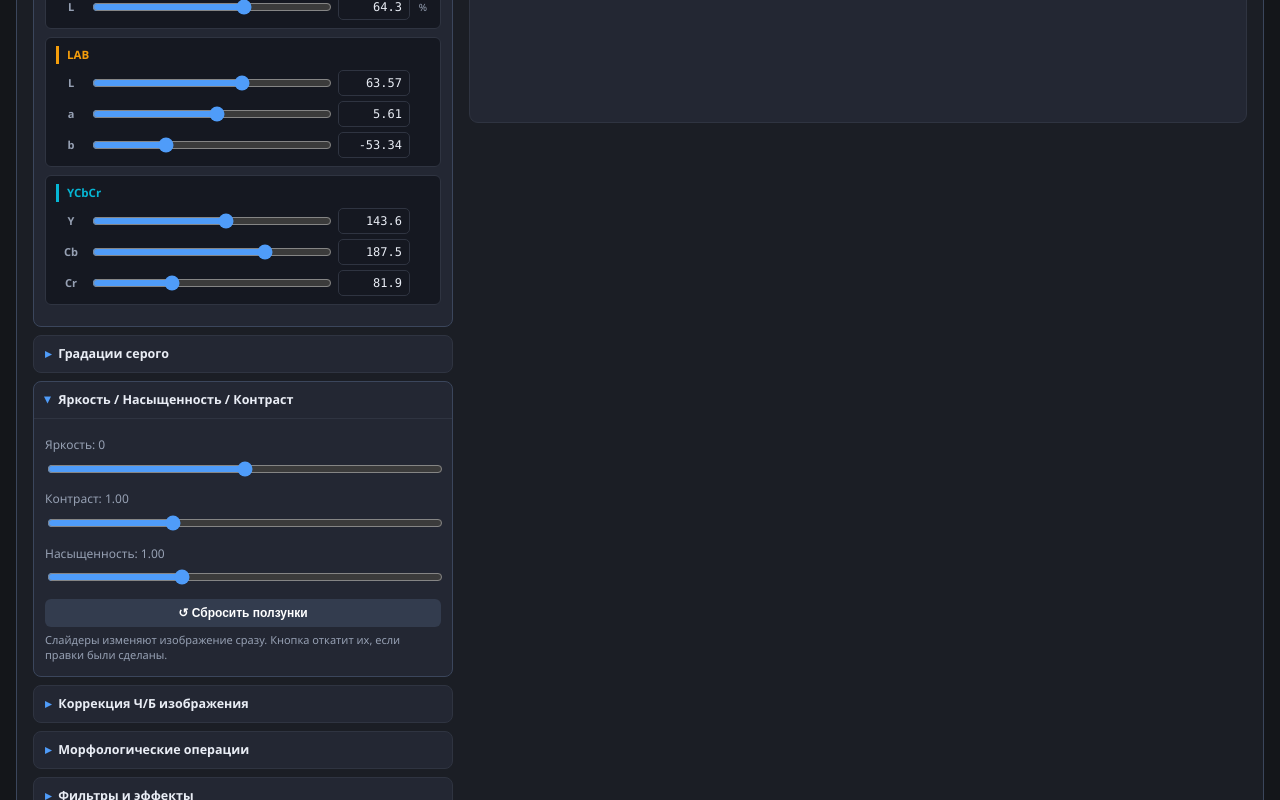
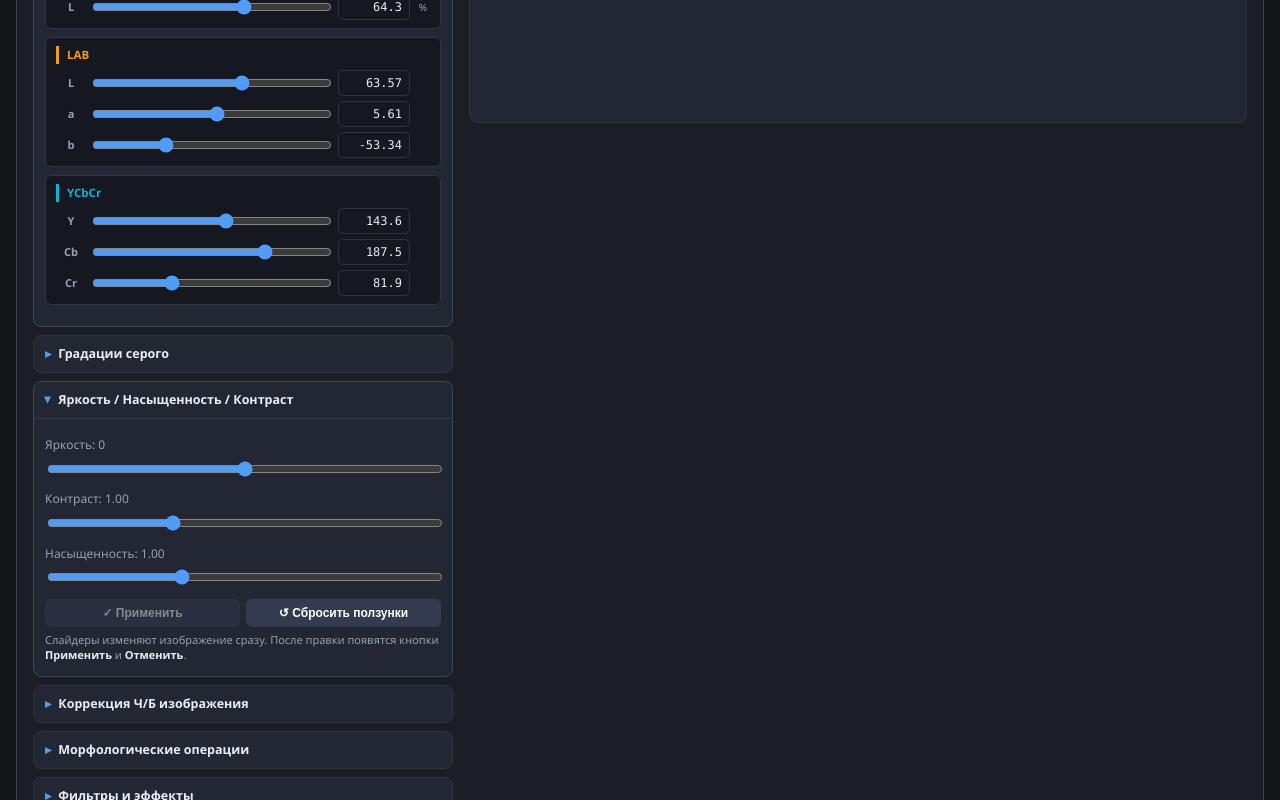
Before and after one commit to 517ANT39/lab-img, a React (Vite) app: page / in a window 1280 px wide. Both pictures are taken after a click on the heading "Яркость / Насыщенность / Контраст". Shown: the part 712-1512 px from the top of the page. Built offline with nearby package versions, Linux system fonts and the light colour scheme.

Commit message:
change app

```diff
--- a/src/components/AdjustPanel.jsx
+++ b/src/components/AdjustPanel.jsx
@@ -54,12 +54,7 @@ export default function AdjustPanel({ mats, refreshDisplay, showToast }) {
     const satChanged = Math.abs(newSat - sat) > 0.001;
     const goingToZero = newSat === 0;
 
-    // Проверяем только:
-    //   1. изменилась именно насыщенность,
-    //   2. значение не равно нулю (установка S=0 разрешена всегда),
-    //   3. изображение, от которого считаются правки, уже серое.
     if (satChanged && !goingToZero) {
-      // Если база уже создана — проверяем её. Иначе — текущее изображение.
       const checkMat = m.base || m.cur;
       if (isGrayscale(checkMat)) {
         showToast('Изображение в градациях серого — насыщенность не влияет', 2500);
@@ -86,6 +81,34 @@ export default function AdjustPanel({ mats, refreshDisplay, showToast }) {
     refreshDisplay();
   };
 
+  // Применить: текущее состояние фиксируется как новая база.
+  // Дальнейшие правки считаются уже от него.
+  const apply = () => {
+    const m = mats.current;
+    if (!m.base || !m.cur) {
+      showToast('Нет изменений для применения');
+      return;
+    }
+
+    // Текущее становится новой базой
+    m.base.delete();
+    m.base = m.cur.clone();
+
+    // Ползунки в нейтраль, но изображение остаётся изменённым
+    setBri(0);
+    setCon(100);
+    setSat(100);
+    setHasChanges(false);
+
+    // before для гистограммы — тоже обновляем
+    if (m.before) m.before.delete();
+    m.before = m.cur.clone();
+
+    refreshDisplay();
+    showToast('Изменения применены');
+  };
+
+  // Отмена: изображение возвращается к базе
   const reset = () => {
     const m = mats.current;
 
@@ -146,17 +169,24 @@ export default function AdjustPanel({ mats, refreshDisplay, showToast }) {
 
         <div className="btn-row">
           <button
+            className={hasChanges ? 'green' : 'sec'}
+            onClick={apply}
+            disabled={!hasChanges}
+          >
+            ✓ Применить
+          </button>
+          <button
             className={hasChanges ? 'red' : 'sec'}
             onClick={reset}
           >
-            {hasChanges ? '↺ Отменить изменения' : '↺ Сбросить ползунки'}
+            {hasChanges ? '↺ Отменить' : '↺ Сбросить ползунки'}
           </button>
         </div>
 
         <div className="hint">
           {hasChanges
-            ? <>Есть неотменённые правки. Кнопка вернёт изображение к состоянию <b>до</b> первой правки.</>
-            : <>Слайдеры изменяют изображение сразу. Кнопка откатит их, если правки были сделаны.</>}
+            ? <>Есть неотменённые правки. <b>Применить</b> — зафиксировать текущее состояние как новое. <b>Отменить</b> — вернуть к состоянию до правок.</>
+            : <>Слайдеры изменяют изображение сразу. После правки появятся кнопки <b>Применить</b> и <b>Отменить</b>.</>}
         </div>
       </div>
     </details>
```
